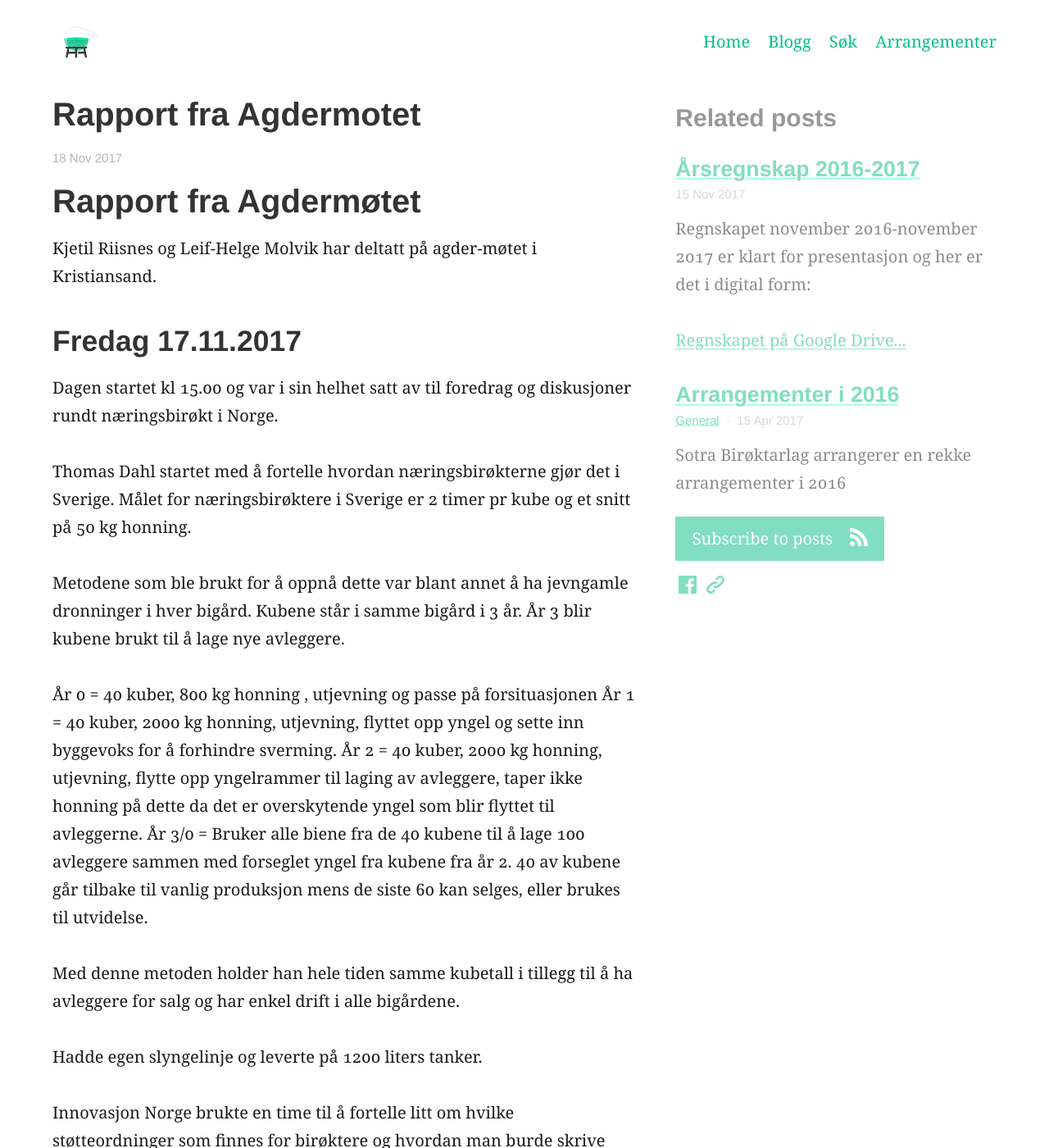
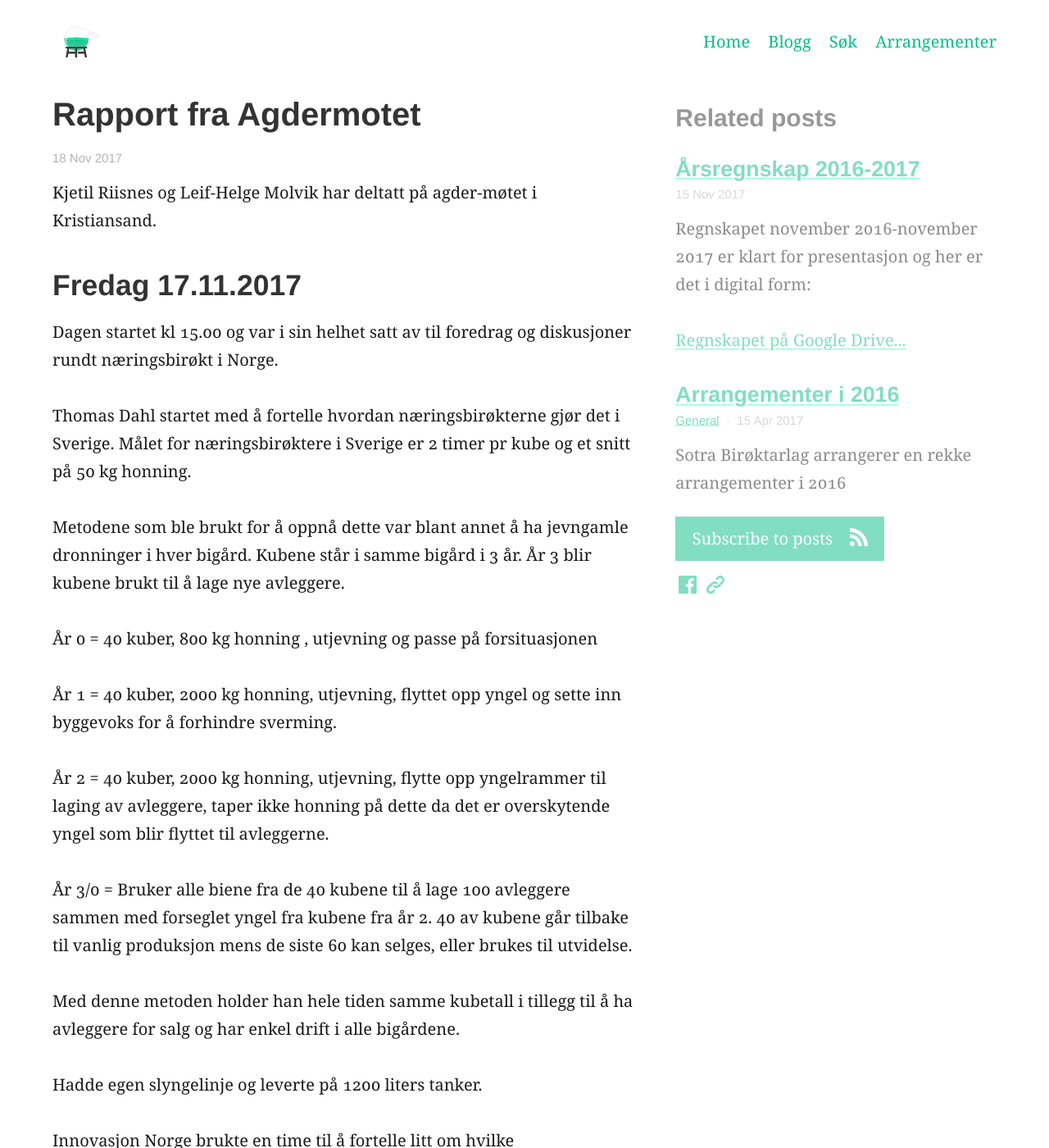
Before and after one commit to SotraBiroktarlag/sotrabirokt, a Jekyll site: the page built from _posts/2017-11-19-adgermoteRapport.md, in a window 1280 px wide and 1400 px high. Shown: the whole window at 82% size. Built offline with Jekyll 4.4.1, drawn with Linux system fonts in a browser that asks for light colours.

Commit message:
Fjernet dobbel overskrift

```diff
--- a/_posts/2017-11-19-adgermoteRapport.md
+++ b/_posts/2017-11-19-adgermoteRapport.md
@@ -6,7 +6,6 @@ categories: General Adgermotet
 excerpt : "Kjetil Riisnes og Leif-Helge Molvik har deltatt på agder-møtet i Kristiansand og rapporterer tilbake."
 ---
 
-# Rapport fra Agdermøtet
 Kjetil Riisnes og Leif-Helge Molvik har deltatt på agder-møtet i Kristiansand.
 
 ## Fredag 17.11.2017
@@ -17,8 +16,11 @@ Thomas Dahl startet med å fortelle hvordan næringsbirøkterne gjør det i Sver
 Metodene som ble brukt for å oppnå dette var blant annet å ha jevngamle dronninger i hver bigård. Kubene står i samme bigård i 3 år. År 3 blir kubene brukt til å lage nye avleggere.
 
 År 0 = 40 kuber, 800 kg honning , utjevning og passe på forsituasjonen
+
 År 1 = 40 kuber, 2000 kg honning, utjevning, flyttet opp yngel og sette inn byggevoks for å forhindre sverming.
+
 År 2 = 40 kuber, 2000 kg honning, utjevning, flytte opp yngelrammer til laging av avleggere, taper ikke honning på dette da det er overskytende yngel som blir flyttet til avleggerne.
+
 År 3/0 = Bruker alle biene fra de 40 kubene til å lage 100 avleggere sammen med forseglet yngel fra kubene fra år 2. 40 av kubene går tilbake til vanlig produksjon mens de siste 60 kan selges, eller brukes til utvidelse.
 
 Med denne metoden holder han hele tiden samme kubetall i tillegg til å ha avleggere for salg og har enkel drift i alle bigårdene.
```
